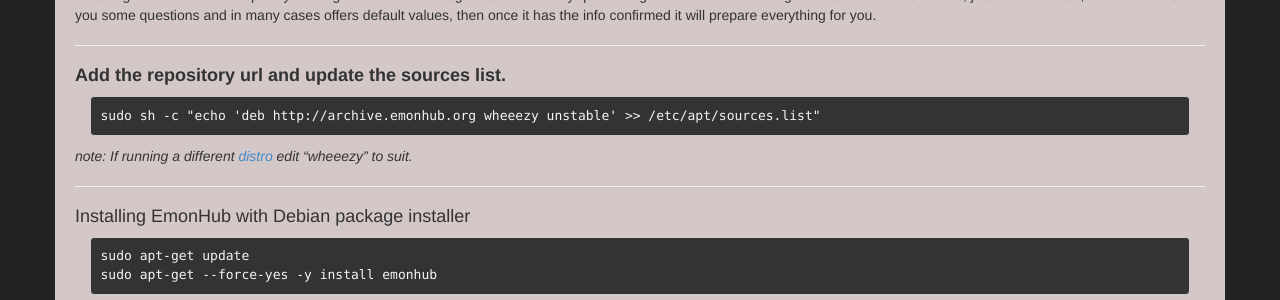
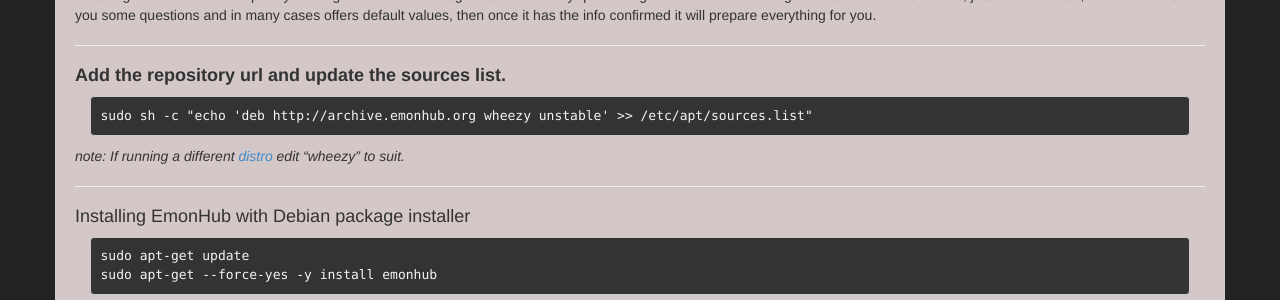
Before and after one commit to otherWIP/otherwip.github.io, a Jekyll site: the page built from documentation/install/raspberrypi/index.md, in a window 1280 px wide and 924 px high. Shown: the part 298-598 px from the top of the window. Built offline with Jekyll 4.4.1, drawn with Linux system fonts in a browser that asks for light colours; nearby versions of some CDN libraries.

Commit message:
Update index.md

```diff
--- a/documentation/install/raspberrypi/index.md
+++ b/documentation/install/raspberrypi/index.md
@@ -22,7 +22,7 @@ Installing emonHub to a RaspberryPi using the Debian Package Installer is really
 
 ----------
 
-{% include step/add-repo.md dist="wheeezy"%}
+{% include step/add-repo.md dist="wheezy"%}
 
 ----
 
```
